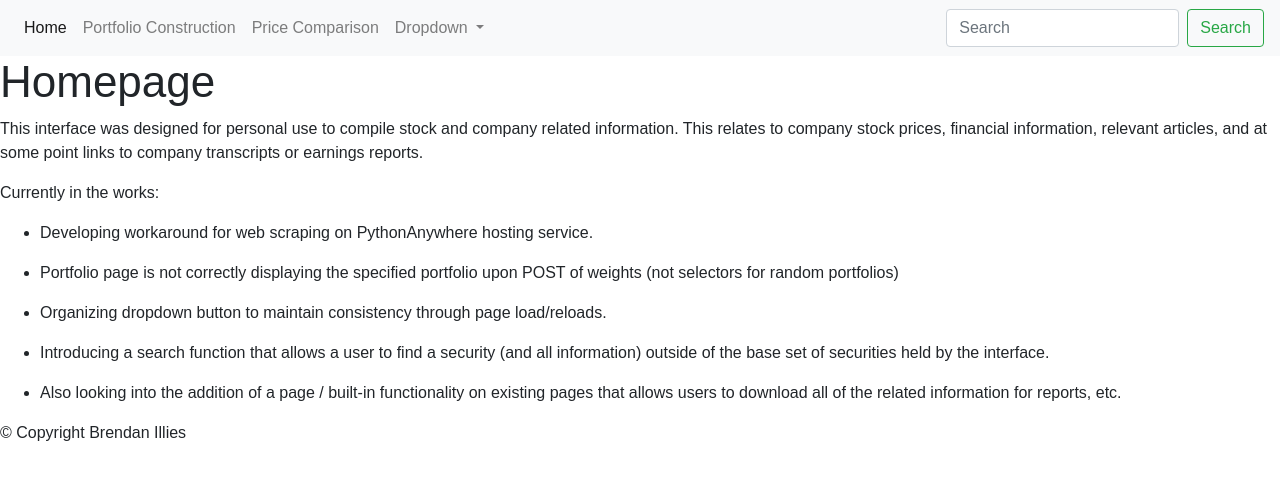
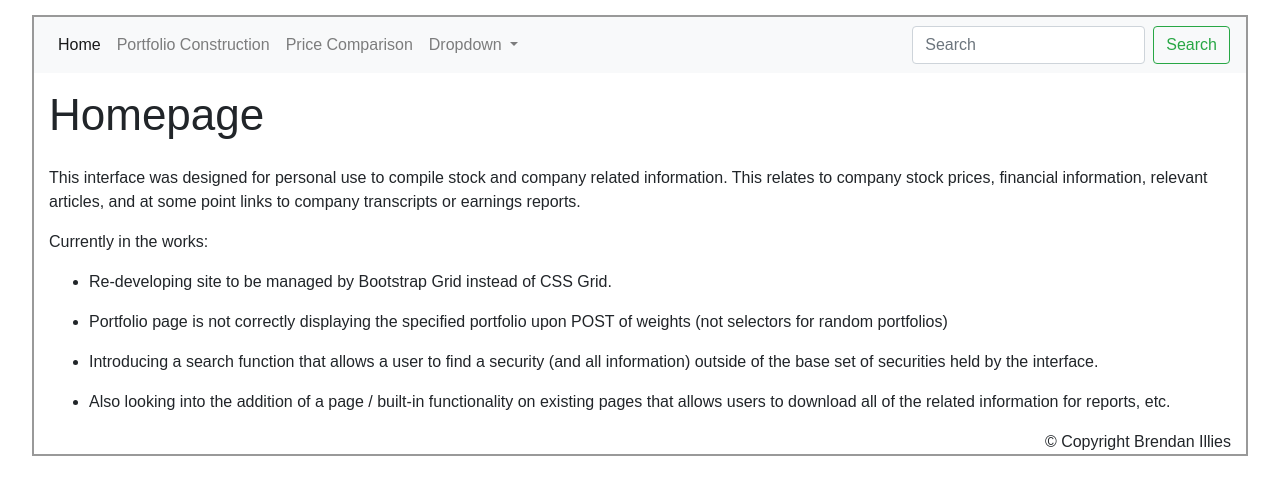
Before and after one commit to billies9/Web-Project, a Flask app: page / in a window 1280 px wide. Shown: the top 495 px of the page. Run offline with Flask 2, Linux system fonts and the light colour scheme; parts of the project's set-up code (start-up, migrations or seed data) failed here and were passed over; some libraries are stand-ins or nearby versions.

Commit message:
Update templates based on Bootstrap Grid usage

```diff
--- a/templates/base.html
+++ b/templates/base.html
@@ -7,6 +7,7 @@
 
     <link rel="stylesheet" href="https://stackpath.bootstrapcdn.com/bootstrap/4.3.1/css/bootstrap.min.css" integrity="sha384-ggOyR0iXCbMQv3Xipma34MD+dH/1fQ784/j6cY/iJTQUOhcWr7x9JvoRxT2MZw1T" crossorigin="anonymous">
     <link rel='stylesheet' href="{{ url_for('static', filename='styles/base_style.css') }}"/>
+
     <!-- Securities come after base_style sheet to override CSS Settings -->
     {% block index_head %}{% endblock %}
     {% block SPX_head %}{% endblock %}
@@ -22,8 +23,14 @@
     <script src="https://cdnjs.cloudflare.com/ajax/libs/popper.js/1.14.7/umd/popper.min.js" integrity="sha384-UO2eT0CpHqdSJQ6hJty5KVphtPhzWj9WO1clHTMGa3JDZwrnQq4sF86dIHNDz0W1" crossorigin="anonymous"></script>
     <script src="https://stackpath.bootstrapcdn.com/bootstrap/4.3.1/js/bootstrap.min.js" integrity="sha384-JjSmVgyd0p3pXB1rRibZUAYoIIy6OrQ6VrjIEaFf/nJGzIxFDsf4x0xIM+B07jRM" crossorigin="anonymous"></script>
   </head>
-  <body>
+  <body class='container'>
     <nav class="navbar navbar-expand-lg navbar-light bg-light">
+      <!-- Toggles icon for collapses navbar -->
+      <button class='navbar-toggler' type='button' data-toggle='collapse' data-target='#navbarSupportedContent' aria-controls='nav-content' aria-expanded='false' aria-label='Toggle Navigation'>
+        <span class='navbar-toggler-icon'></span>
+      </button>
+
+      <!-- Complete navbar -->
       <div class="collapse navbar-collapse" id="navbarSupportedContent">
         <ul class="navbar-nav mr-auto">
           <li class="nav-item active">
@@ -63,13 +70,16 @@
       </div>
     </nav>
     {% if error %}
-    <div class="alert">
+    <div class="row">
+      <div class='col-lg-12 col-md-12 col-sm-12 alert'>
         <span class="closebtn" onclick="this.parentElement.style.display='none';">&times;</span>
+      </div>
       {{ error_msg }}
     </div>
     {% endif %}
 
-    <header>
+    <header class='row'>
+      <div class='col-lg-12 col-md-12 col-sm-12 header'>
         {% block index_header %}{% endblock %}
         {% block SPX_header %}{% endblock %}
         {% block DJIA_header %}{% endblock %}
@@ -80,8 +90,10 @@
         {% block UAA_header %}{% endblock %}
         {% block AAPL_header %}{% endblock %}
         {% block AMZN_header %}{% endblock %}
+      </div>
     </header>
-    <main>
+    <main class='row'>
+      <div class='col-lg-12 col-md-12 col-sm-12 main'>
         {% block content %}{%endblock%}
         {% block SPX %}{% endblock %}
         {% block DJIA %}{% endblock %}
@@ -93,9 +105,22 @@
         {% block GOOGL %}{% endblock %}
         {% block UAA %}{% endblock %}
         {% block construct %}{% endblock %}
+      </div>
     </main>
-    <footer>
+    <footer class='row'>
+      <div class='col-lg-12 col-md-12 col-sm-12 footer'>
         &copy; Copyright Brendan Illies
+      </div>
     </footer>
+    <!-- <script type='text/javascript' src='js/plot_price.js'></script> -->
+    <!-- jQuery--this must come first! -->
+    <script src="https://code.jquery.com/jquery-3.3.1.slim.min.js" integrity="sha384-q8i/X+965DzO0rT7abK41JStQIAqVgRVzpbzo5smXKp4YfRvH+8abtTE1Pi6jizo" crossorigin="anonymous"></script>
+
+    <!-- popper.js--a library of drop-down and pop-up JavaScript scripts -->
+    <script src="https://cdnjs.cloudflare.com/ajax/libs/popper.js/1.14.0/umd/popper.min.js" integrity="sha384-cs/chFZiN24E4KMATLdqdvsezGxaGsi4hLGOzlXwp5UZB1LY//20VyM2taTB4QvJ" crossorigin="anonymous"></script>
+
+    <!-- unique Bootstrap 4 JavaScript scripts -->
+    <!-- <script src="https://stackpath.bootstrapcdn.com/bootstrap/4.1.0/js/bootstrap.min.js" integrity="sha384-uefMccjFJAIv6A+rW+L4AHf99KvxDjWSu1z9VI8SKNVmz4sk7buKt/6v9KI65qnm" crossorigin="anonymous"></script> -->
+
   </body>
 </html>
--- a/templates/index.html
+++ b/templates/index.html
@@ -4,10 +4,12 @@
   <title>{{ title }}</title>
 {% endblock %}
 
+<!-- Pre-packaged inside row using base.html inheritance -->
 {% block index_header %}
   <h1>Homepage</h1>
 {% endblock %}
 
+<!-- Pre-packaged inside row using base.html inheritance -->
 {% block content %} <!--Matching block statement names (content) knows to combine here-->
   <p class='summary'>
     This interface was designed for personal use to compile stock and company related information. This relates to company stock prices, financial information, relevant articles,
@@ -17,14 +19,14 @@
     Currently in the works:
     <ul class='works'>
       <li>
-        <p class='content'>Developing workaround for web scraping on PythonAnywhere hosting service.</p>
+        <p class='content'>Re-developing site to be managed by Bootstrap Grid instead of CSS Grid.</p>
       </li>
       <li>
         <p class='content'>Portfolio page is not correctly displaying the specified portfolio upon POST of weights (not selectors for random portfolios)</p>
       </li>
-      <li>
-        <p class='content'>  Organizing dropdown button to maintain consistency through page load/reloads.</p>
-      </li>
+      <!-- <li>
+        <p class='content'>Organizing dropdown button to maintain consistency through page load/reloads.</p>
+      </li> -->
       <li>
         <p class='content'>Introducing a search function that allows a user to find a security (and all information) outside of the base set of securities held by the interface.</p>
       </li>
```
Also changed, not shown: templates/securities/AAPL.html (+58 -23 lines). Lines whose indentation alone changed are shown as unchanged.
